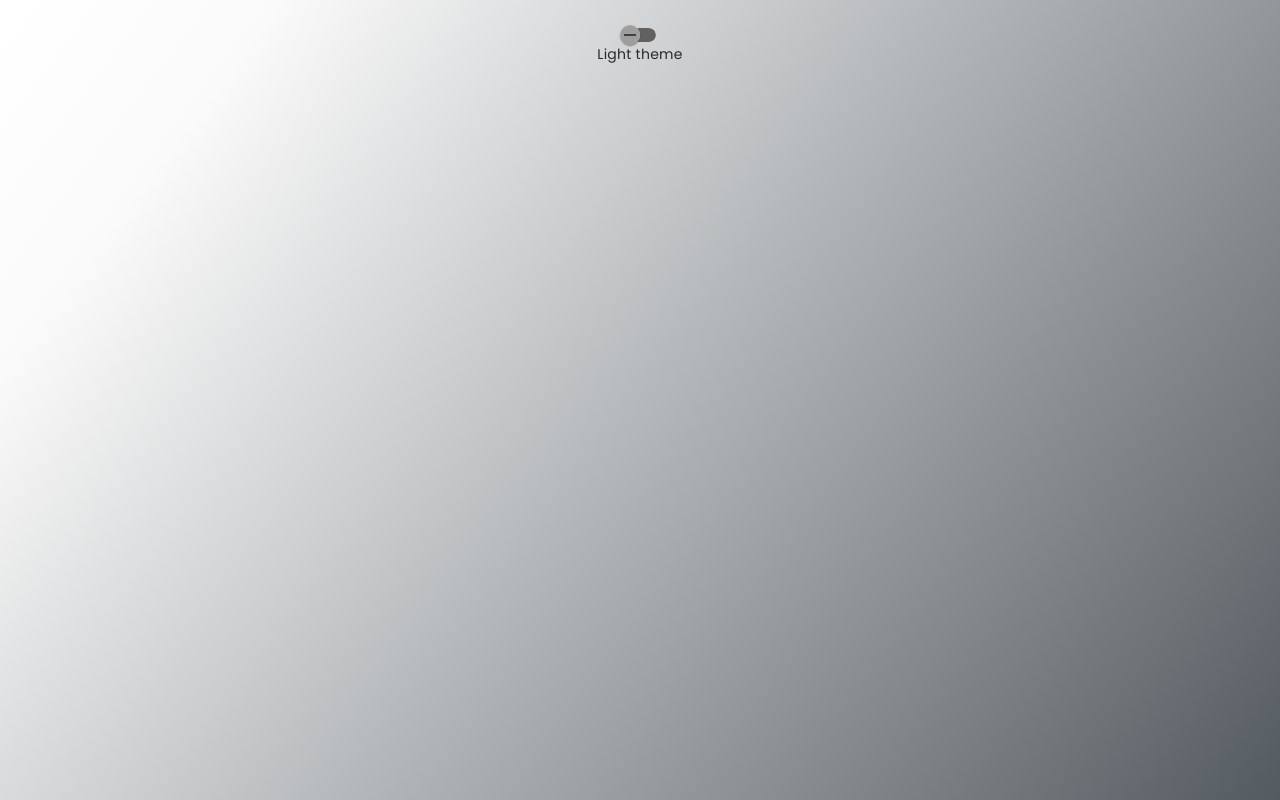
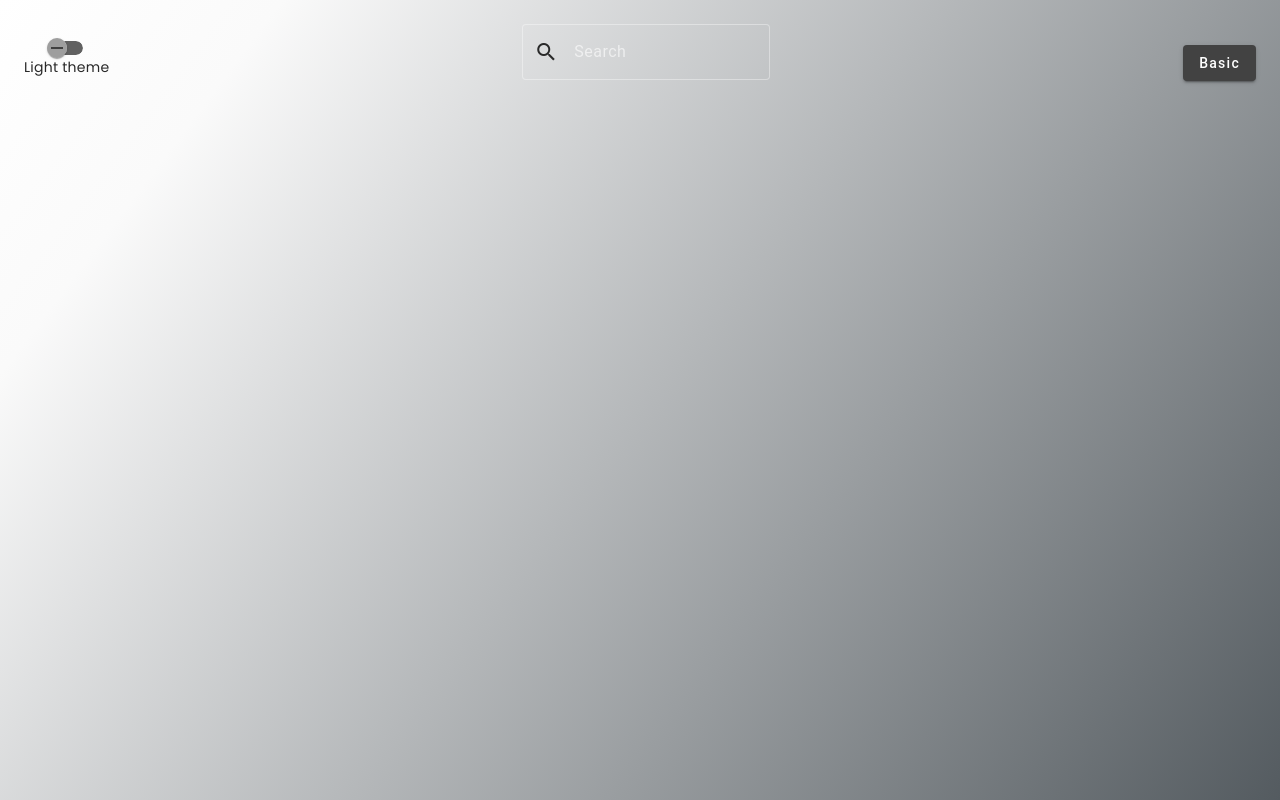
Before and after one commit to Will-h0219/weatherApp, an Angular app: page /weather in a window 1280 px wide. Built offline with nearby package versions, Linux system fonts and the light colour scheme.

Commit message:
add preliminal components before angular update

```diff
--- /dev/null
+++ b/src/app/common/custom-button/custom-button.component.html
@@ -0,0 +1 @@
+<button mat-raised-button>Basic</button>
--- a/src/app/features/weather/components/header/header.component.html
+++ b/src/app/features/weather/components/header/header.component.html
@@ -1,3 +1,5 @@
-<div>
+<div class="header">
   <app-theme-toggle />
+  <app-search-bar />
+  <app-custom-button />
 </div>
--- a/src/app/features/weather/components/header/header.component.scss
+++ b/src/app/features/weather/components/header/header.component.scss
@@ -0,0 +1,5 @@
+.header {
+  display: flex;
+  align-items: center;
+  justify-content: space-between;
+}
--- a/src/app/features/weather/components/header/header.component.ts
+++ b/src/app/features/weather/components/header/header.component.ts
@@ -1,10 +1,14 @@
 import { Component } from '@angular/core';
 import { ThemeToggleComponent } from '../../../../common/theme-toggle/theme-toggle.component';
+import { SearchBarComponent } from '../../../../common/search-bar/search-bar.component';
+import { CustomButtonComponent } from '../../../../common/custom-button/custom-button.component';
 
 @Component({
   selector: 'app-header',
   standalone: true,
   imports: [
+    CustomButtonComponent,
+    SearchBarComponent,
     ThemeToggleComponent,
   ],
   templateUrl: './header.component.html',
```
Also changed, not shown: src/app/common/custom-button/custom-button.component.ts (added, +15 -0 lines), src/app/common/custom-button/custom-button.component.scss (added), src/styles/components/rounded-input.scss (added), 2 other files (tests, documents, lock files or other folders).
